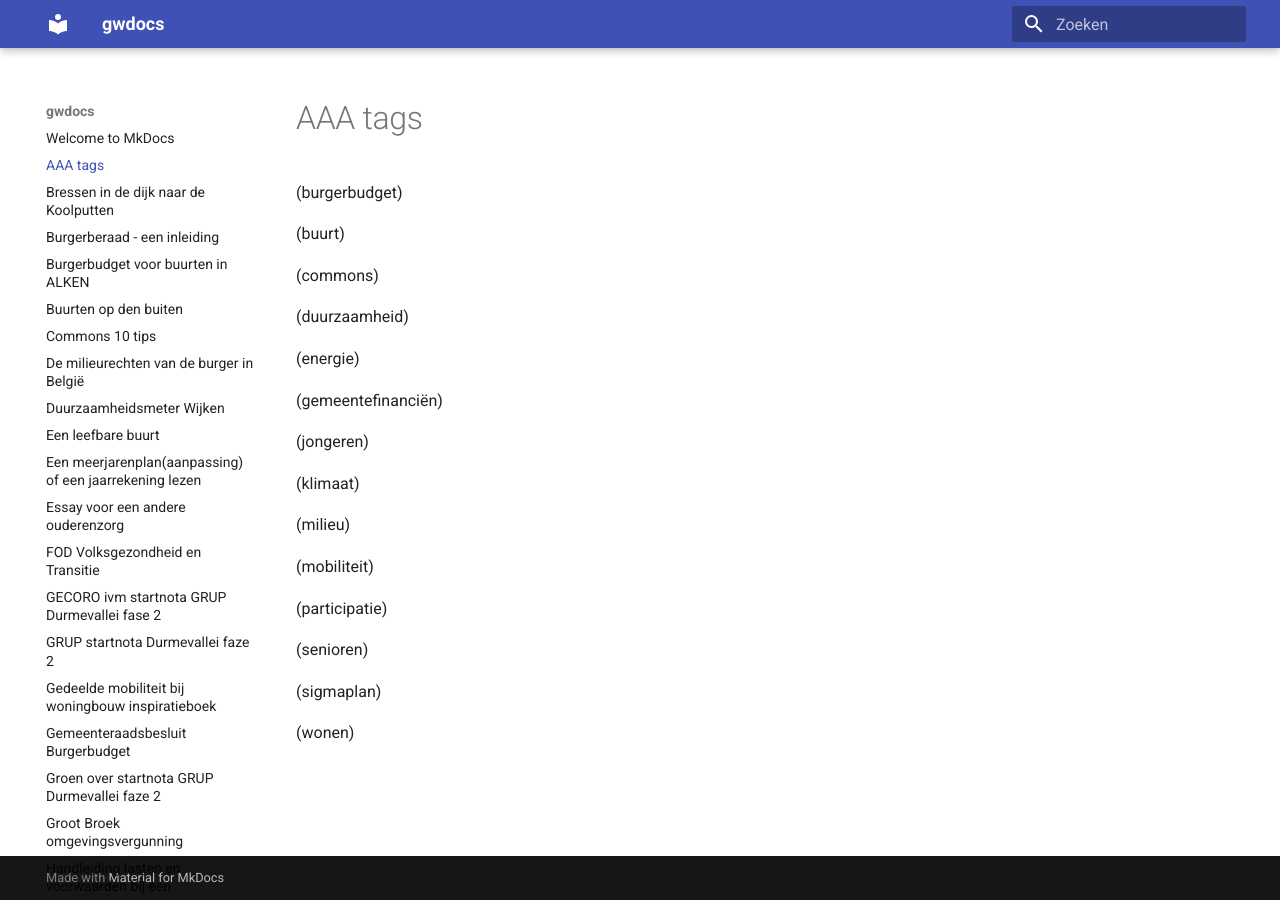
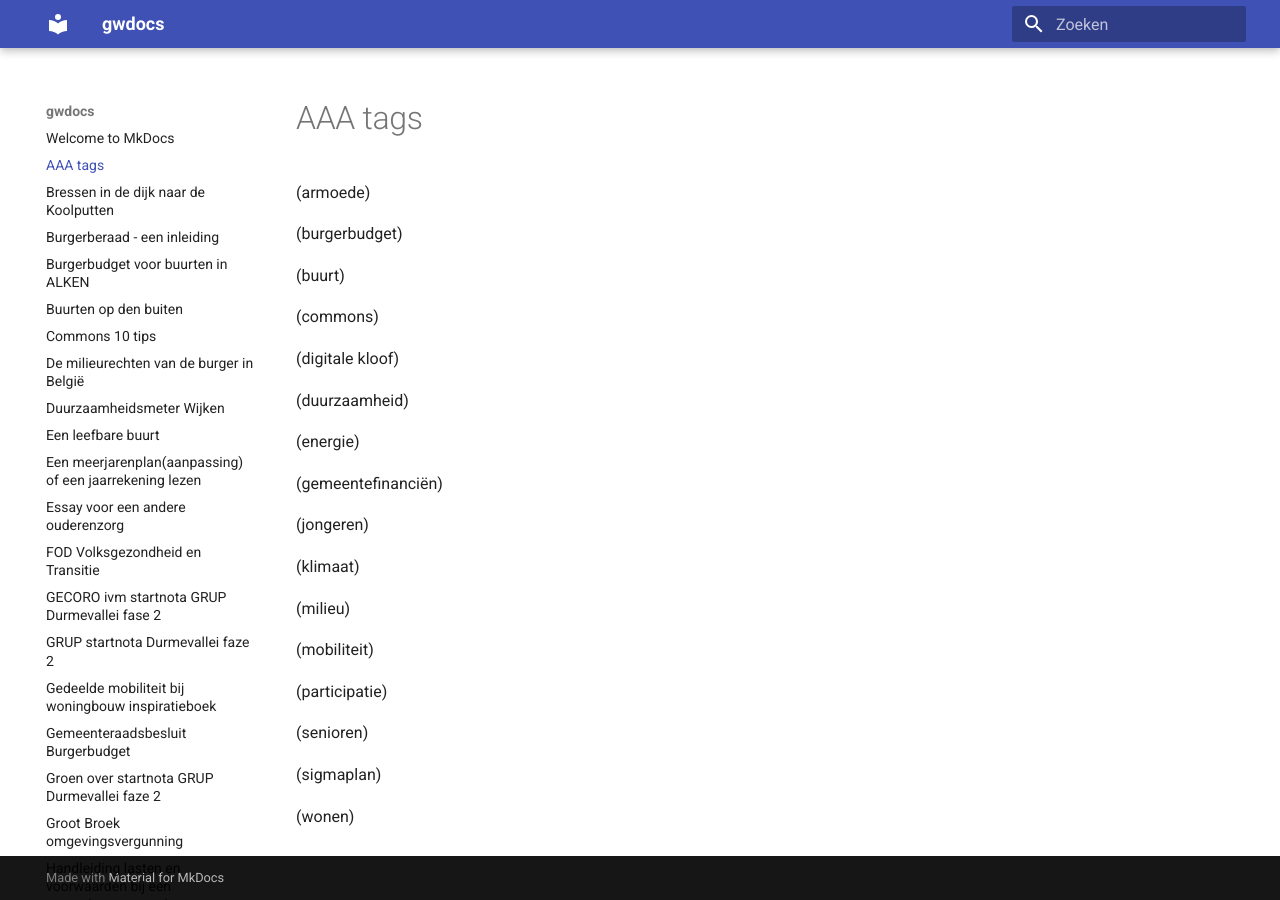
Before and after one commit to groenwaasmunster/gwdocs, an MkDocs documentation site: the page built from docs/AAA-tags.md, in a window 1280 px wide. Built offline with MkDocs 1.6.1 and Material for MkDocs 9.7.7, drawn with Linux system fonts in a browser that asks for light colours.

Commit message:
Update AAA-tags.md

```diff
--- a/docs/AAA-tags.md
+++ b/docs/AAA-tags.md
@@ -1,8 +1,12 @@
+(armoede)
+
 (burgerbudget)
 
 (buurt)
 
 (commons)
+
+(digitale kloof)
 
 (duurzaamheid)
 
```
